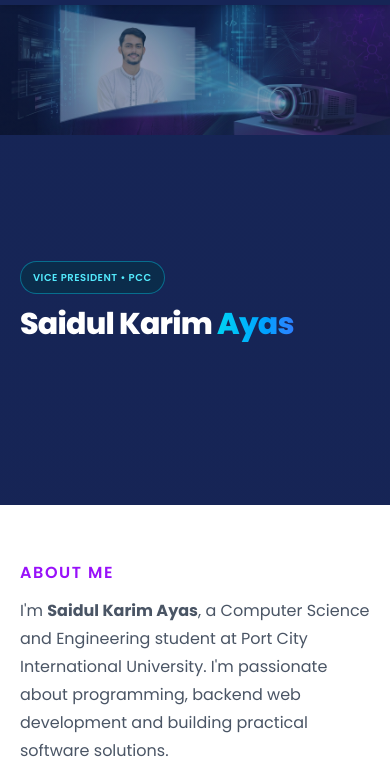
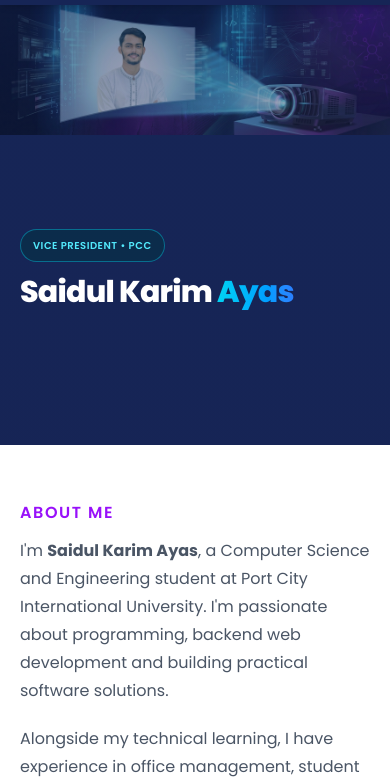
Before and after one commit to rafiqsd85/PCC-Campaign-Website, a website built with Vite: page index.html in a window 390 px wide. Shown: the part 51-833 px from the top of the page. Built offline with nearby package versions, Linux system fonts and the light colour scheme.

Commit message:
reduce mobile banner spacing

```diff
--- a/index.html
+++ b/index.html
@@ -163,7 +163,7 @@
        <!-- Banner -->
 
 <section
-  class="relative flex min-h-[500px] w-full items-start
+  class="relative flex min-h-[440px] w-full items-start
          bg-blue-950 bg-contain bg-top bg-no-repeat
          sm:min-h-[520px] sm:bg-cover sm:bg-center
          md:min-h-[580px]
@@ -179,7 +179,7 @@
   ></div>
 
   <div
-    class="relative z-10 ml-auto w-full px-5 pt-64 pb-8
+    class="relative z-10 ml-auto w-full px-5 pt-56 pb-4
            sm:w-[65%] sm:px-8 sm:pt-14 sm:pb-0
            md:w-[58%] md:pt-16
            lg:w-[50%] lg:px-10 lg:pt-24"
```
